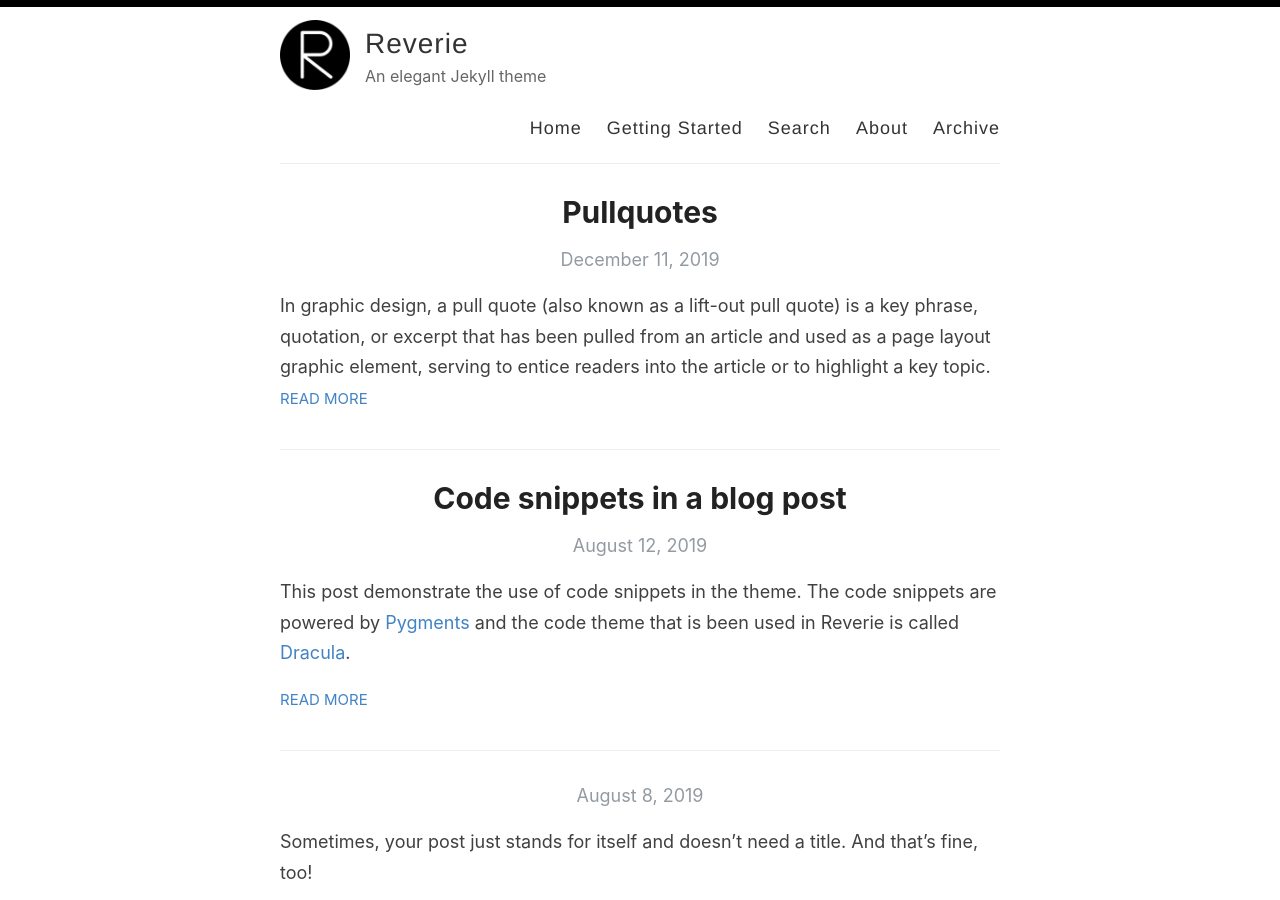
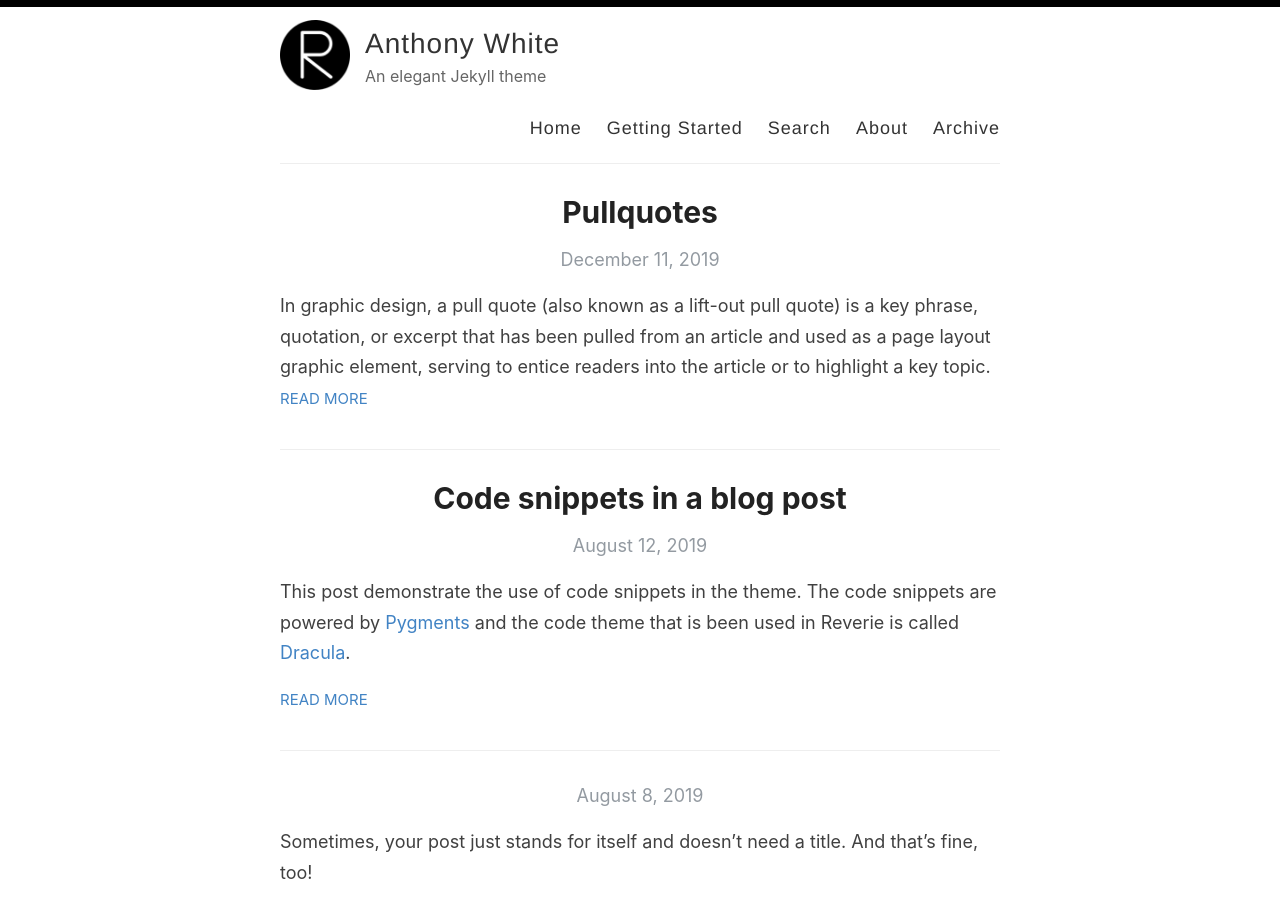
Before and after one commit to white-anthony/white-anthony.github.io, a Jekyll site: the page built from index.html, in a window 1280 px wide and 900 px high. Built offline with Jekyll 4.4.1, drawn with Linux system fonts in a browser that asks for light colours; the list of posts is cut into pages by our own code.

Commit message:
Update _config.yml

```diff
--- a/_config.yml
+++ b/_config.yml
@@ -3,10 +3,10 @@
 #
 
 # Name of your site (displayed in the header)
-name: Reverie
+name: Anthony White
 
 # Name of the author
-author: Amit Merchant
+author: Anthony White
 
 # Short bio or description (displayed in the header)
 description: An elegant Jekyll theme
```
